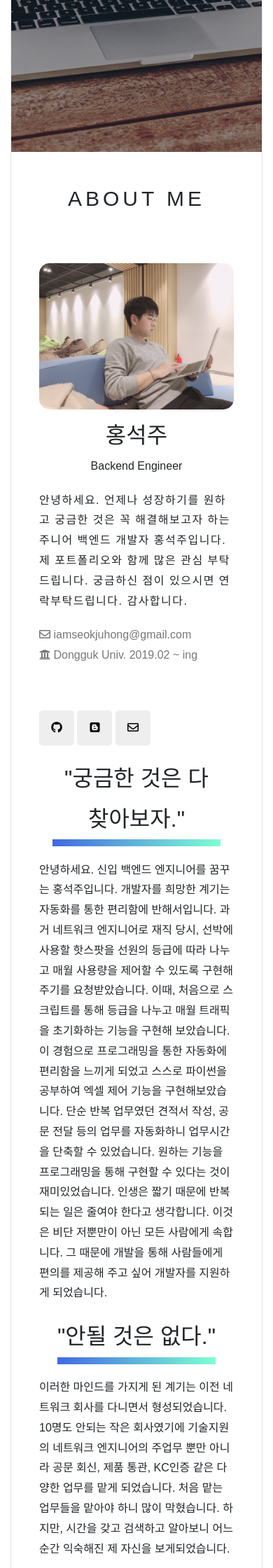
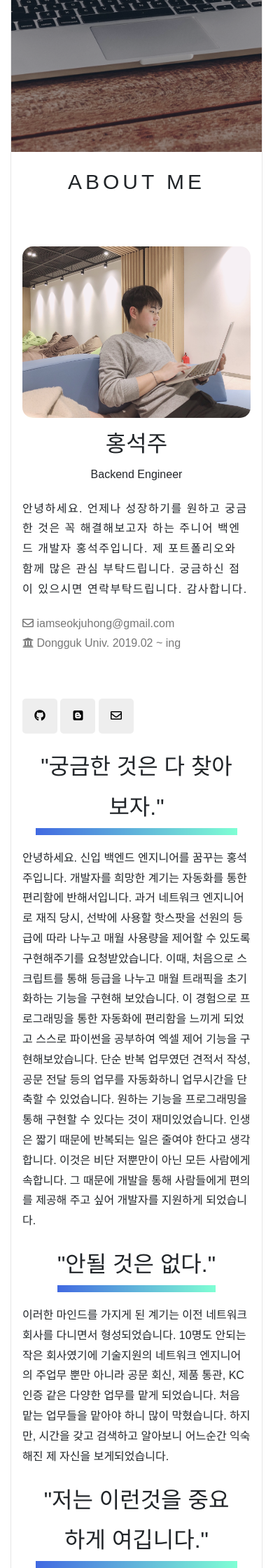
Before and after one commit to somefood/somefood.github.io, a Jekyll site: the page portfolio/index.html, which Jekyll copies as it is, in a window 390 px wide. Shown: the part 684-2924 px from the top of the page at 70% size. Built offline with Jekyll 4.4.1, drawn with Linux system fonts in a browser that asks for light colours; nearby versions of some CDN libraries.

Commit message:
수정: 포트폴리오 css 수정

```diff
--- a/portfolio/css/style.css
+++ b/portfolio/css/style.css
@@ -615,3 +615,14 @@ figure figcaption {
   padding: 9em;
   font-size: 25px;
 }
+
+@media screen and (max-width: 640px) {
+  #Portfolio--main .content {
+    padding: 1em;
+  }
+
+  #Portfolio--last article {
+    padding: 0;
+    padding-top: 8em;
+  }
+}
```
